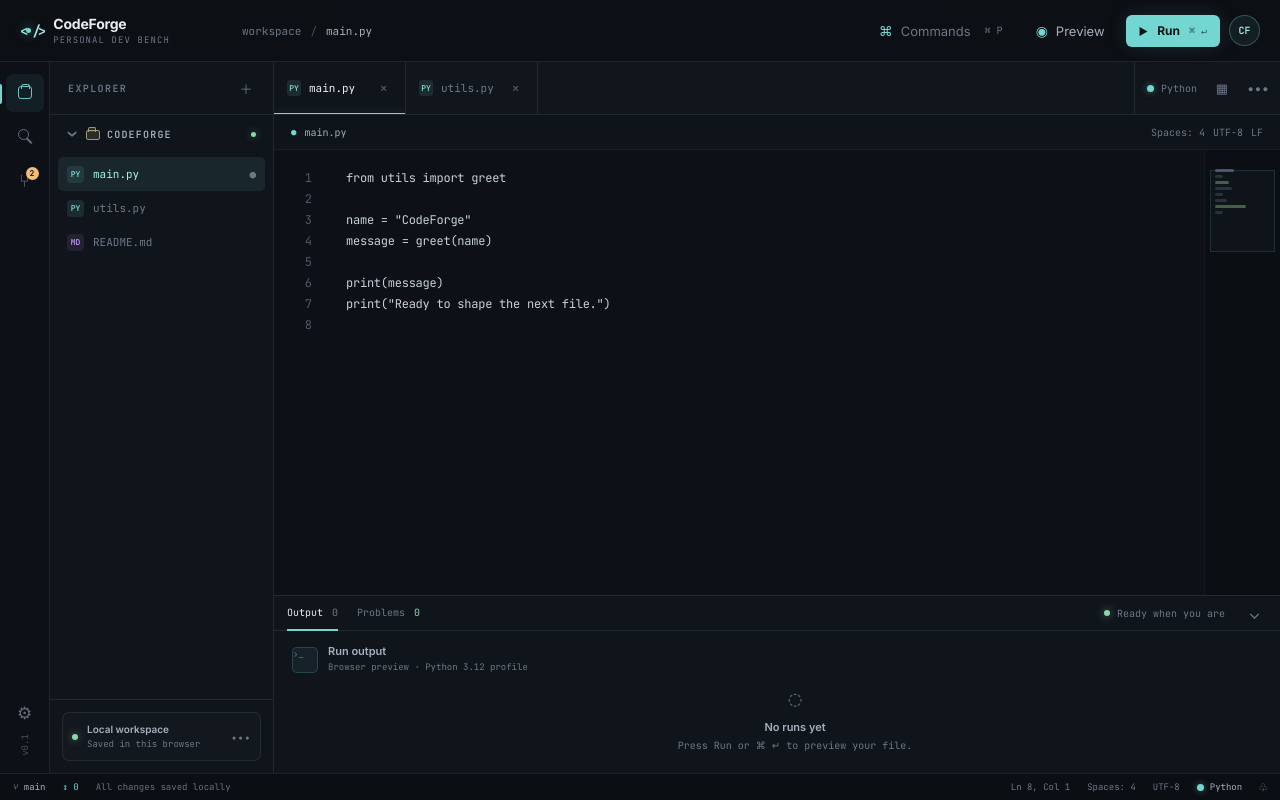
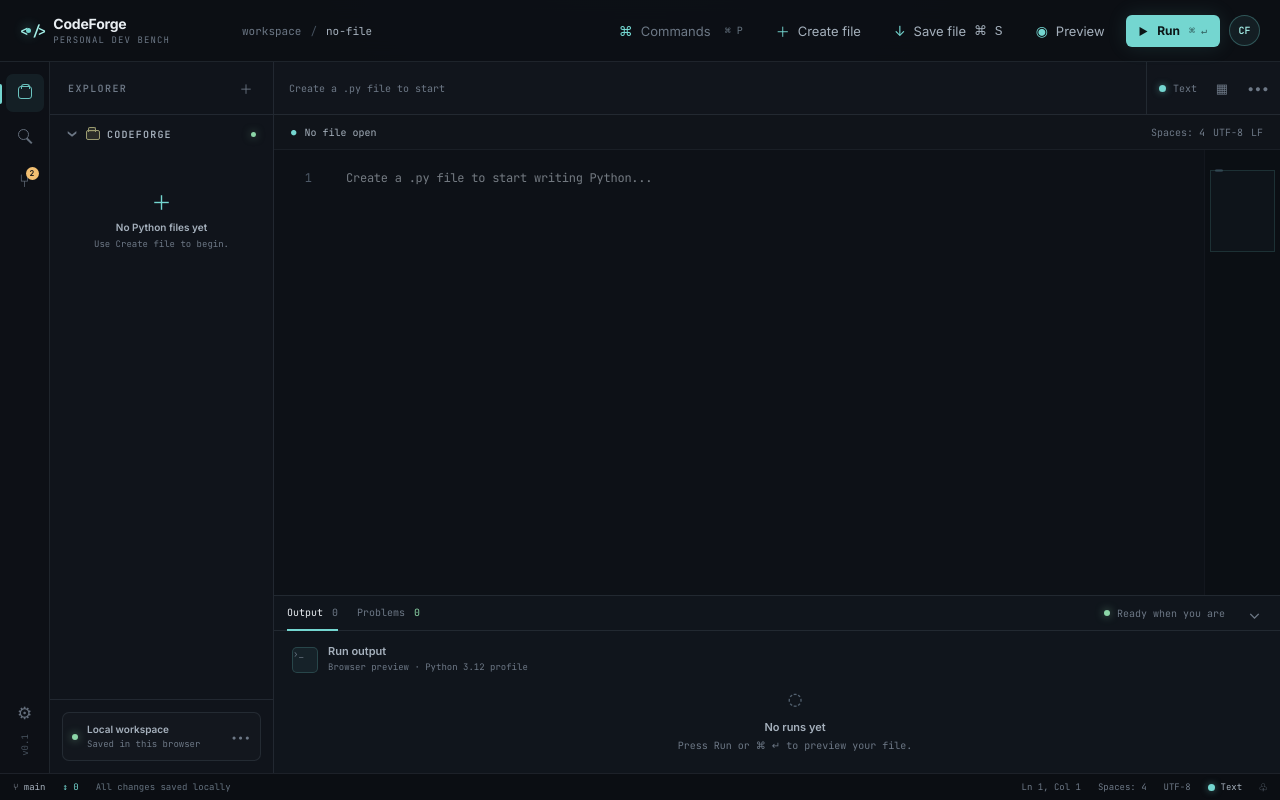
Before and after one commit to dipanshutadiyal-bit/crunch-editor, a website: page index.html in a window 1280 px wide. Drawn offline with Linux system fonts and the light colour scheme.

Commit message:
Add user-created Python file workflow

```diff
--- a/app.js
+++ b/app.js
@@ -1,11 +1,5 @@
 const STORAGE_KEY = "codeforge-files-v1";
 const ACTIVE_KEY = "codeforge-active-v1";
-
-const starterFiles = {
-  "main.py": `from utils import greet\n\nname = "CodeForge"\nmessage = greet(name)\n\nprint(message)\nprint("Ready to shape the next file.")\n`,
-  "utils.py": `def greet(name: str) -> str:\n    """Return a small welcome message."""\n    return f"Hello, {name}!"\n\n\ndef add(left: int, right: int) -> int:\n    return left + right\n`,
-  "README.md": `# CodeForge\n\nA personal Python-first code editor.\n\n## Shortcuts\n\n- Run: Cmd/Ctrl + Enter\n- Save: Cmd/Ctrl + S\n- Commands: Cmd/Ctrl + P\n`
-};
 
 const pythonKeywords = ["and", "as", "assert", "async", "await", "break", "case", "class", "continue", "def", "del", "elif", "else", "except", "finally", "for", "from", "global", "if", "import", "in", "is", "lambda", "match", "nonlocal", "not", "or", "pass", "raise", "return", "try", "while", "with", "yield"];
 const pythonBuiltins = ["abs", "all", "any", "ascii", "bin", "bool", "breakpoint", "bytearray", "bytes", "callable", "chr", "classmethod", "compile", "complex", "delattr", "dict", "dir", "divmod", "enumerate", "eval", "exec", "filter", "float", "format", "frozenset", "getattr", "globals", "hasattr", "hash", "help", "hex", "id", "input", "isinstance", "issubclass", "iter", "len", "list", "locals", "map", "max", "memoryview", "min", "next", "object", "oct", "open", "ord", "pow", "print", "property", "range", "repr", "reversed", "round", "set", "setattr", "slice", "sorted", "staticmethod", "str", "sum", "super", "tuple", "type", "vars", "zip"];
@@ -14,8 +8,8 @@ const pythonConstants = ["True", "False", "None", "NotImplemented", "Ellipsis",
 
 const state = {
   files: loadFiles(),
-  activeFile: localStorage.getItem(ACTIVE_KEY) || "main.py",
-  openFiles: ["main.py", "utils.py"],
+  activeFile: localStorage.getItem(ACTIVE_KEY) || "",
+  openFiles: [],
   autocompleteIndex: 0,
   autocompleteItems: [],
   toastTimer: null,
@@ -37,13 +31,18 @@ const bottomPanel = $("#bottomPanel");
 function loadFiles() {
   try {
     const saved = JSON.parse(localStorage.getItem(STORAGE_KEY));
-    if (saved && typeof saved === "object") return { ...starterFiles, ...saved };
-  } catch { /* Use the starter workspace when storage is unavailable. */ }
-  return { ...starterFiles };
+    if (saved && typeof saved === "object") {
+      const oldSampleFiles = new Set(["main.py", "utils.py", "readme.md"]);
+      return Object.fromEntries(Object.entries(saved).filter(([fileName]) => fileName.toLowerCase().endsWith(".py") && !oldSampleFiles.has(fileName.toLowerCase())));
+    }
+  } catch { /* Start with an empty workspace when storage is unavailable. */ }
+  return {};
 }
 
 function saveFiles() {
-  localStorage.setItem(STORAGE_KEY, JSON.stringify(state.files));
+  const pythonFiles = Object.fromEntries(Object.entries(state.files).filter(([fileName]) => fileName.toLowerCase().endsWith(".py")));
+  state.files = pythonFiles;
+  localStorage.setItem(STORAGE_KEY, JSON.stringify(pythonFiles));
   localStorage.setItem(ACTIVE_KEY, state.activeFile);
 }
 
@@ -58,24 +57,26 @@ function extensionClass(fileName) {
 }
 
 function renderFileTree() {
-  fileTree.innerHTML = Object.keys(state.files).map((fileName) => `
+  const fileNames = Object.keys(state.files);
+  fileTree.innerHTML = fileNames.length ? fileNames.map((fileName) => `
     <div class="file-row ${fileName === state.activeFile ? "active" : ""}" data-file="${escapeHtml(fileName)}">
       <span class="file-ext ${extensionClass(fileName)}">${extFor(fileName)}</span>
       <span class="file-name">${escapeHtml(fileName)}</span>
       ${fileName === state.activeFile ? '<span class="file-pin">●</span>' : ""}
     </div>
-  `).join("");
+  `).join("") : '<div class="empty-file-tree"><span>＋</span><strong>No Python files yet</strong><small>Use Create file to begin.</small></div>';
   fileTree.querySelectorAll(".file-row").forEach((row) => row.addEventListener("click", () => openFile(row.dataset.file)));
 }
 
 function renderTabs() {
-  tabs.innerHTML = state.openFiles.filter((file) => state.files[file]).map((fileName) => `
+  const openTabs = state.openFiles.filter((file) => Object.hasOwn(state.files, file));
+  tabs.innerHTML = openTabs.length ? openTabs.map((fileName) => `
     <div class="tab ${fileName === state.activeFile ? "active" : ""}" data-file="${escapeHtml(fileName)}">
       <span class="tab-file-icon ${extensionClass(fileName)}">${extFor(fileName).slice(0, 2)}</span>
       <span>${escapeHtml(fileName)}</span>
       <button class="tab-close" data-close="${escapeHtml(fileName)}" aria-label="Close ${escapeHtml(fileName)}">×</button>
     </div>
-  `).join("");
+  `).join("") : '<div class="empty-tabs">Create a .py file to start</div>';
   tabs.querySelectorAll(".tab").forEach((tab) => tab.addEventListener("click", (event) => {
     if (!event.target.closest(".tab-close")) openFile(tab.dataset.file);
   }));
@@ -86,7 +87,7 @@ function renderTabs() {
 }
 
 function openFile(fileName) {
-  if (!state.files[fileName]) return;
+  if (!Object.hasOwn(state.files, fileName)) return;
   state.activeFile = fileName;
   if (!state.openFiles.includes(fileName)) state.openFiles.push(fileName);
   editor.value = state.files[fileName];
@@ -98,15 +99,11 @@ function openFile(fileName) {
 }
 
 function closeFile(fileName) {
-  if (state.openFiles.length === 1) {
-    showToast("Keep at least one file open.");
-    return;
-  }
   const index = state.openFiles.indexOf(fileName);
   state.openFiles = state.openFiles.filter((file) => file !== fileName);
   if (state.activeFile === fileName) {
-    state.activeFile = state.openFiles[Math.max(0, index - 1)];
-    editor.value = state.files[state.activeFile];
+    state.activeFile = state.openFiles.length ? state.openFiles[Math.max(0, index - 1)] : "";
+    editor.value = state.activeFile ? state.files[state.activeFile] : "";
   }
   saveFiles();
   renderAll();
@@ -117,8 +114,10 @@ function renderAll() {
   renderTabs();
   renderEditor();
   const file = state.activeFile;
-  $("#breadcrumbFile").textContent = file;
-  $("#editorFileName").textContent = file;
+  const hasFile = Boolean(file && Object.hasOwn(state.files, file));
+  editor.disabled = !hasFile;
+  $("#breadcrumbFile").textContent = hasFile ? file : "no-file";
+  $("#editorFileName").textContent = hasFile ? file : "No file open";
   $("#languageLabel").textContent = file.endsWith(".py") ? "Python" : file.endsWith(".md") ? "Markdown" : "Text";
   $(".status-language").innerHTML = `<span class="python-dot"></span> ${file.endsWith(".py") ? "Python" : "Text"}`;
 }
@@ -337,6 +336,10 @@ function hideAutocomplete() {
 }
 
 function runActiveFile() {
+  if (!state.activeFile) {
+    showToast("Create a .py file before running code.");
+    return;
+  }
   bottomPanel.classList.remove("collapsed");
   $("#executionStatus").textContent = "Preparing preview…";
   outputLines.innerHTML = `<div class="output-line meta">$ codeforge run ${state.activeFile}</div><div class="output-line meta">· Browser-side preview simulation</div>`;
@@ -372,21 +375,37 @@ function previewActiveFile() {
 }
 
 function createFile() {
-  const name = window.prompt("New file name", "scratch.py");
+  const name = window.prompt("New Python file name (must end with .py)", "script.py");
   if (!name) return;
   const cleanName = name.trim().replace(/[^A-Za-z0-9._-]/g, "-");
   if (!cleanName) return;
+  if (!cleanName.toLowerCase().endsWith(".py")) {
+    showToast("File was not created. The name must end with .py");
+    return;
+  }
   if (state.files[cleanName]) return openFile(cleanName);
-  state.files[cleanName] = cleanName.endsWith(".py") ? "def main():\n    pass\n\n\nif __name__ == \"__main__\":\n    main()\n" : "";
+  state.files[cleanName] = "";
   state.openFiles.push(cleanName);
   saveFiles();
   openFile(cleanName);
   showToast(`${cleanName} created.`);
 }
 
+function saveActiveFile() {
+  if (!state.activeFile) {
+    showToast("Create a .py file before saving.");
+    return;
+  }
+  state.files[state.activeFile] = editor.value;
+  saveFiles();
+  $("#dirtyIndicator").hidden = true;
+  $("#statusMessage").textContent = "File saved locally";
+  showToast(`${state.activeFile} saved locally.`);
+}
+
 const commands = [
   { label: "Run active file", shortcut: "⌘ ↵", action: runActiveFile },
-  { label: "Save active file", shortcut: "⌘ S", action: () => { saveFiles(); $("#dirtyIndicator").hidden = true; showToast("All changes saved locally."); } },
+  { label: "Save active file", shortcut: "⌘ S", action: saveActiveFile },
   { label: "Create new file", shortcut: "", action: createFile },
   { label: "Toggle output panel", shortcut: "", action: () => bottomPanel.classList.toggle("collapsed") },
   { label: "Focus editor", shortcut: "", action: () => editor.focus() }
@@ -433,6 +452,8 @@ editor.addEventListener("scroll", syncScroll);
 $("#runButton").addEventListener("click", runActiveFile);
 $("#previewButton").addEventListener("click", previewActiveFile);
 $("#newFileButton").addEventListener("click", createFile);
+$("#newFileTopButton").addEventListener("click", createFile);
+$("#saveFileButton").addEventListener("click", saveActiveFile);
 $("#commandButton").addEventListener("click", openCommandPalette);
 $("#collapsePanel").addEventListener("click", () => bottomPanel.classList.toggle("collapsed"));
 document.querySelectorAll(".panel-tab").forEach((tab) => tab.addEventListener("click", () => {
@@ -455,8 +476,9 @@ document.addEventListener("keydown", (event) => {
 
 autoSelectInitialFile();
 function autoSelectInitialFile() {
-  if (!state.files[state.activeFile]) state.activeFile = "main.py";
-  editor.value = state.files[state.activeFile];
+  state.openFiles = Object.keys(state.files);
+  if (!state.files[state.activeFile]) state.activeFile = state.openFiles[0] || "";
+  editor.value = state.activeFile ? state.files[state.activeFile] : "";
   saveFiles();
   renderAll();
 }
--- a/index.html
+++ b/index.html
@@ -32,6 +32,8 @@
           <button class="ghost-button shortcut-button" id="commandButton" title="Open command palette (Ctrl/Cmd + P)">
             <span class="command-icon">⌘</span><span>Commands</span><kbd>⌘ P</kbd>
           </button>
+          <button class="ghost-button file-action-button" id="newFileTopButton"><span class="button-icon">＋</span> Create file</button>
+          <button class="ghost-button file-action-button" id="saveFileButton"><span class="button-icon">↓</span> Save file <kbd>⌘ S</kbd></button>
           <button class="ghost-button" id="previewButton"><span class="button-icon">◉</span> Preview</button>
           <button class="run-button" id="runButton"><span class="play-icon">▶</span> Run <kbd>⌘ ↵</kbd></button>
           <button class="avatar-button" aria-label="Workspace profile">CF</button>
@@ -84,7 +86,7 @@
                 <div class="line-numbers" id="lineNumbers" aria-hidden="true"></div>
                 <div class="code-layer">
                   <pre id="highlighted" aria-hidden="true"><code></code></pre>
-                  <textarea id="editor" spellcheck="false" autocomplete="off" autocorrect="off" autocapitalize="off" aria-label="Code editor"></textarea>
+                  <textarea id="editor" spellcheck="false" autocomplete="off" autocorrect="off" autocapitalize="off" placeholder="Create a .py file to start writing Python..." aria-label="Code editor"></textarea>
                   <div class="autocomplete" id="autocomplete" role="listbox" aria-label="Python completions"></div>
                 </div>
                 <div class="minimap" id="minimap" aria-hidden="true"></div>
--- a/styles.css
+++ b/styles.css
@@ -40,6 +40,7 @@ button:focus-visible, input:focus-visible, textarea:focus-visible { outline: 2px
 .ghost-button, .run-button, .icon-button, .avatar-button, .activity-button, .panel-tab { border: 0; cursor: pointer; }
 .ghost-button { height: 32px; display: inline-flex; align-items: center; gap: 8px; padding: 0 11px; border: 1px solid transparent; border-radius: 6px; color: var(--text-soft); background: transparent; transition: 150ms ease; }
 .ghost-button:hover { border-color: var(--border); color: var(--text); background: var(--surface-2); }
+.file-action-button { color: var(--text-soft); }
 .button-icon, .command-icon { color: var(--cyan); font-size: 14px; }
 .shortcut-button { color: var(--text-muted); }
 .shortcut-button kbd { margin-left: 6px; color: #687582; font: 10px var(--mono); }
@@ -78,6 +79,10 @@ button:focus-visible, input:focus-visible, textarea:focus-visible { outline: 2px
 .folder-icon::before { position: absolute; left: 1px; top: -4px; width: 6px; height: 4px; border: 1px solid #9a9b70; border-bottom: 0; border-radius: 2px 2px 0 0; background: rgba(183,173,111,.16); content: ""; }
 .project-dot { width: 5px; height: 5px; margin-left: auto; border-radius: 50%; background: var(--green); box-shadow: 0 0 8px rgba(140,214,167,.5); }
 .file-tree { padding: 3px 8px; }
+.empty-file-tree { display: flex; flex-direction: column; align-items: center; gap: 5px; padding: 30px 12px; color: var(--text-muted); text-align: center; }
+.empty-file-tree > span { color: var(--cyan); font-size: 20px; }
+.empty-file-tree strong { color: var(--text-soft); font-size: 10px; font-weight: 600; }
+.empty-file-tree small { font: 9px var(--mono); }
 .file-row { height: 34px; display: flex; align-items: center; gap: 9px; padding: 0 9px; border-radius: 5px; color: var(--text-muted); cursor: pointer; font: 11px var(--mono); transition: 120ms ease; }
 .file-row:hover { color: var(--text-soft); background: var(--surface-3); }
 .file-row.active { color: var(--text); background: rgba(116,214,208,.09); }
@@ -100,6 +105,7 @@ button:focus-visible, input:focus-visible, textarea:focus-visible { outline: 2px
 .editor-toolbar { height: 53px; flex: 0 0 53px; display: flex; align-items: stretch; border-bottom: 1px solid var(--border); background: #11151c; }
 .tabs { min-width: 0; flex: 1; display: flex; align-items: stretch; overflow-x: auto; scrollbar-width: none; }
 .tabs::-webkit-scrollbar { display: none; }
+.empty-tabs { display: flex; align-items: center; padding: 0 15px; color: var(--text-muted); font: 10px var(--mono); }
 .tab { position: relative; min-width: 132px; display: flex; align-items: center; gap: 8px; padding: 0 13px; border-right: 1px solid var(--border); color: var(--text-muted); background: transparent; cursor: pointer; font: 11px var(--mono); }
 .tab:hover { color: var(--text-soft); background: var(--surface-2); }
 .tab.active { color: var(--text); background: var(--surface); }
@@ -126,6 +132,8 @@ button:focus-visible, input:focus-visible, textarea:focus-visible { outline: 2px
 #highlighted { display: none; color: #bfc9d3; pointer-events: none; }
 #highlighted code { display: block; min-height: 100%; }
 #editor { z-index: 1; resize: none; color: #c7d0d9; caret-color: var(--cyan-bright); background: transparent; outline: none; -webkit-text-fill-color: #c7d0d9; }
+#editor:disabled { cursor: default; opacity: .55; }
+#editor::placeholder { color: #586574; opacity: 1; }
 #editor::selection { background: rgba(116,214,208,.2); }
 .code-scroll::-webkit-scrollbar, #editor::-webkit-scrollbar { width: 9px; height: 9px; }
 .code-scroll::-webkit-scrollbar-track, #editor::-webkit-scrollbar-track { background: transparent; }
```
